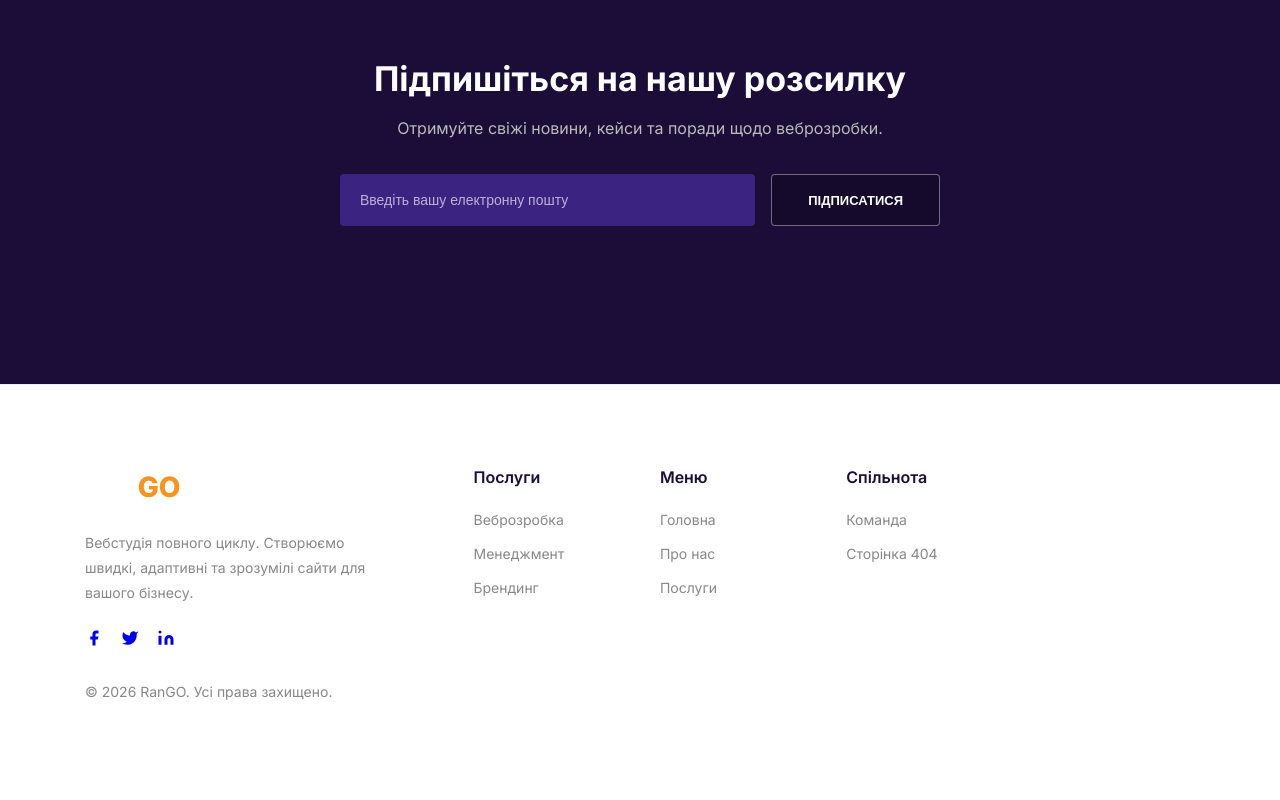
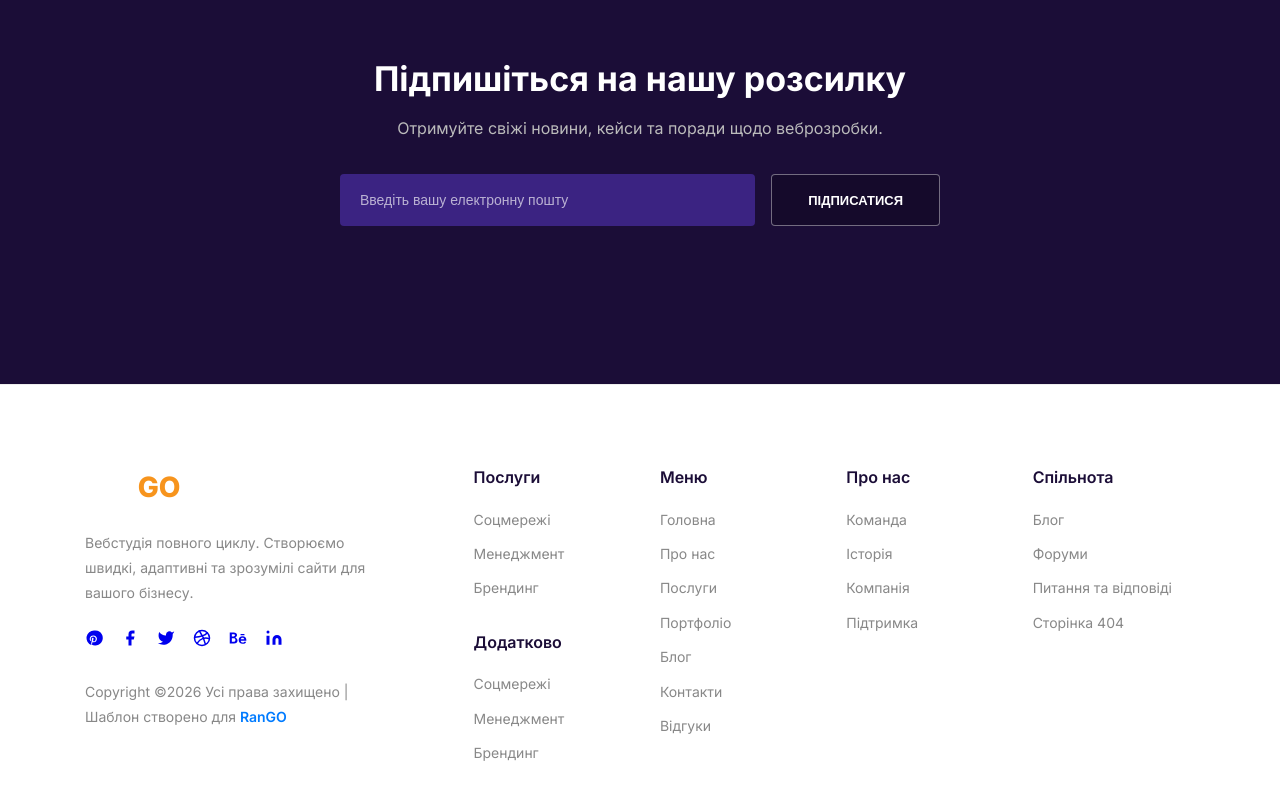
Before and after one commit to sevensrays/web-practice, a plain HTML site: page services.html in a window 1280 px wide. Shown: the part 1968-2768 px from the top of the page. Drawn offline with Linux system fonts and the light colour scheme.

Commit message:
Update image paths and footer links in services.html

```diff
--- a/services.html
+++ b/services.html
@@ -76,7 +76,7 @@
                     </ol>
                     <button type="button" class="btn btn-outline" data-open-modal>Дізнатися більше</button>
                 </div>
-                <img src="assets/images/services-laptop.webp" alt="Макет сайту на екрані ноутбука" class="editor-img">
+                <img src="assets/images/services/services-laptop.webp" alt="Макет сайту на екрані ноутбука" class="editor-img">
             </div>
         </section>
 
@@ -94,7 +94,7 @@
             <div class="container grid-3">
                 <article class="info-card">
                     <div class="info-card__img">
-                        <img src="assets/images/service-card-1.webp" alt="Швидке налаштування вебсайту">
+                        <img src="assets/images/services/service-card-1.webp" alt="Швидке налаштування вебсайту">
                     </div>
                     <div class="card-body">
                         <h3>Швидке налаштування</h3>
@@ -104,7 +104,7 @@
 
                 <article class="info-card">
                     <div class="info-card__img">
-                        <img src="assets/images/service-card-2.webp" alt="Усі необхідні елементи інтерфейсу">
+                        <img src="assets/images/services/service-card-2.webp" alt="Усі необхідні елементи інтерфейсу">
                     </div>
                     <div class="card-body">
                         <h3>Усі елементи всередині</h3>
@@ -114,7 +114,7 @@
 
                 <article class="info-card">
                     <div class="info-card__img">
-                        <img src="assets/images/service-card-3.webp" alt="Документація та підтримка проєкту">
+                        <img src="assets/images/services/service-card-3.webp" alt="Документація та підтримка проєкту">
                     </div>
                     <div class="card-body">
                         <h3>Документація та підтримка</h3>
@@ -143,23 +143,28 @@
             <div class="footer-brand">
                 <a href="index.html" class="logo text-dark">Ran<span class="text-orange">GO</span></a>
                 <p>Вебстудія повного циклу. Створюємо швидкі, адаптивні та зрозумілі сайти для вашого бізнесу.</p>
+
                 <div class="social-icons">
-                    <a href="https://facebook.com" target="_blank" rel="noopener noreferrer" aria-label="Facebook">
-                        <svg class="icon" aria-hidden="true"><use href="assets/images/sprite.svg#icon-facebook"></use></svg>
-                    </a>
-                    <a href="https://twitter.com" target="_blank" rel="noopener noreferrer" aria-label="Twitter">
-                        <svg class="icon" aria-hidden="true"><use href="assets/images/sprite.svg#icon-twitter"></use></svg>
-                    </a>
-                    <a href="https://linkedin.com" target="_blank" rel="noopener noreferrer" aria-label="LinkedIn">
-                        <svg class="icon" aria-hidden="true"><use href="assets/images/sprite.svg#icon-linkedin"></use></svg>
-                    </a>
+                    <a href="#" aria-label="Pinterest"><svg class="icon" aria-hidden="true"><use href="assets/images/sprite.svg#icon-pinterest"></use></svg></a>
+                    <a href="#" aria-label="Facebook"><svg class="icon" aria-hidden="true"><use href="assets/images/sprite.svg#icon-facebook"></use></svg></a>
+                    <a href="#" aria-label="Twitter"><svg class="icon" aria-hidden="true"><use href="assets/images/sprite.svg#icon-twitter"></use></svg></a>
+                    <a href="#" aria-label="Dribbble"><svg class="icon" aria-hidden="true"><use href="assets/images/sprite.svg#icon-dribbble"></use></svg></a>
+                    <a href="#" aria-label="Behance"><svg class="icon" aria-hidden="true"><use href="assets/images/sprite.svg#icon-behance"></use></svg></a>
+                    <a href="#" aria-label="LinkedIn"><svg class="icon" aria-hidden="true"><use href="assets/images/sprite.svg#icon-linkedin"></use></svg></a>
                 </div>
-                <p class="copyright">&copy; 2026 RanGO. Усі права захищено.</p>
+
+                <p class="copyright">Copyright &copy;2026 Усі права захищено | Шаблон створено для <a href="index.html" class="colorlib-link">RanGO</a></p>
             </div>
+
             <div class="footer-links">
                 <div class="link-col">
                     <h3>Послуги</h3>
-                    <a href="services.html">Веброзробка</a>
+                    <a href="services.html">Соцмережі</a>
+                    <a href="services.html">Менеджмент</a>
+                    <a href="services.html">Брендинг</a>
+
+                    <h3 class="mt-30">Додатково</h3>
+                    <a href="services.html">Соцмережі</a>
                     <a href="services.html">Менеджмент</a>
                     <a href="services.html">Брендинг</a>
                 </div>
@@ -168,10 +173,23 @@
                     <a href="index.html">Головна</a>
                     <a href="about.html">Про нас</a>
                     <a href="services.html">Послуги</a>
+                    <a href="#">Портфоліо</a>
+                    <a href="#">Блог</a>
+                    <a href="#">Контакти</a>
+                    <a href="about.html">Відгуки</a>
+                </div>
+                <div class="link-col">
+                    <h3>Про нас</h3>
+                    <a href="about.html">Команда</a>
+                    <a href="about.html">Історія</a>
+                    <a href="about.html">Компанія</a>
+                    <a href="#">Підтримка</a>
                 </div>
                 <div class="link-col">
                     <h3>Спільнота</h3>
-                    <a href="about.html">Команда</a>
+                    <a href="#">Блог</a>
+                    <a href="#">Форуми</a>
+                    <a href="#">Питання та відповіді</a>
                     <a href="404.html">Сторінка 404</a>
                 </div>
             </div>
```
